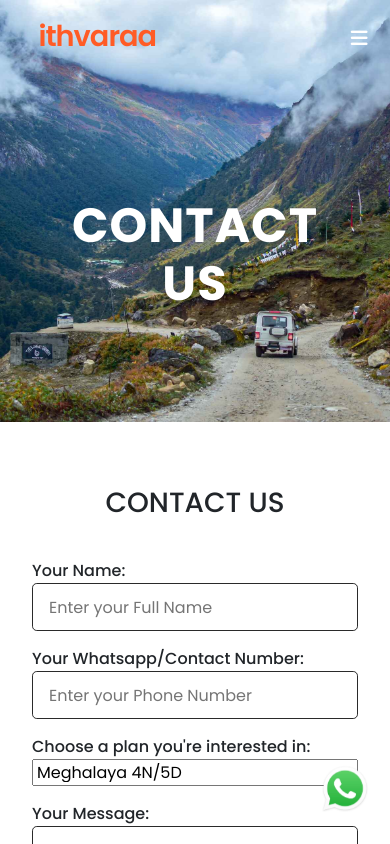
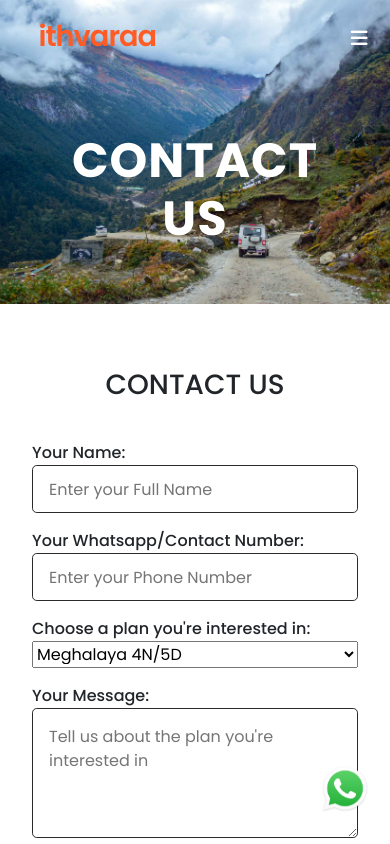
Before and after one commit to rks0001/travel-template, a React (Create React App) app: page /contact in a window 390 px wide. Shown: the top 844 px of the page. Built offline with nearby package versions, Linux system fonts and the light colour scheme.

Commit message:
new-frontend-changes-21Aug

```diff
--- a/src/components/HeroStyles.css
+++ b/src/components/HeroStyles.css
@@ -188,14 +188,14 @@ img{
  }
  .hero{
     width:100%;
-    height: 70vh;
+    height: 60vh;
     position: relative;
  }
 
 
  .hero-mid{
      width:100%;
-     height: 50vh;
+     height: 36vh;
      position: relative;
   }
 
```
